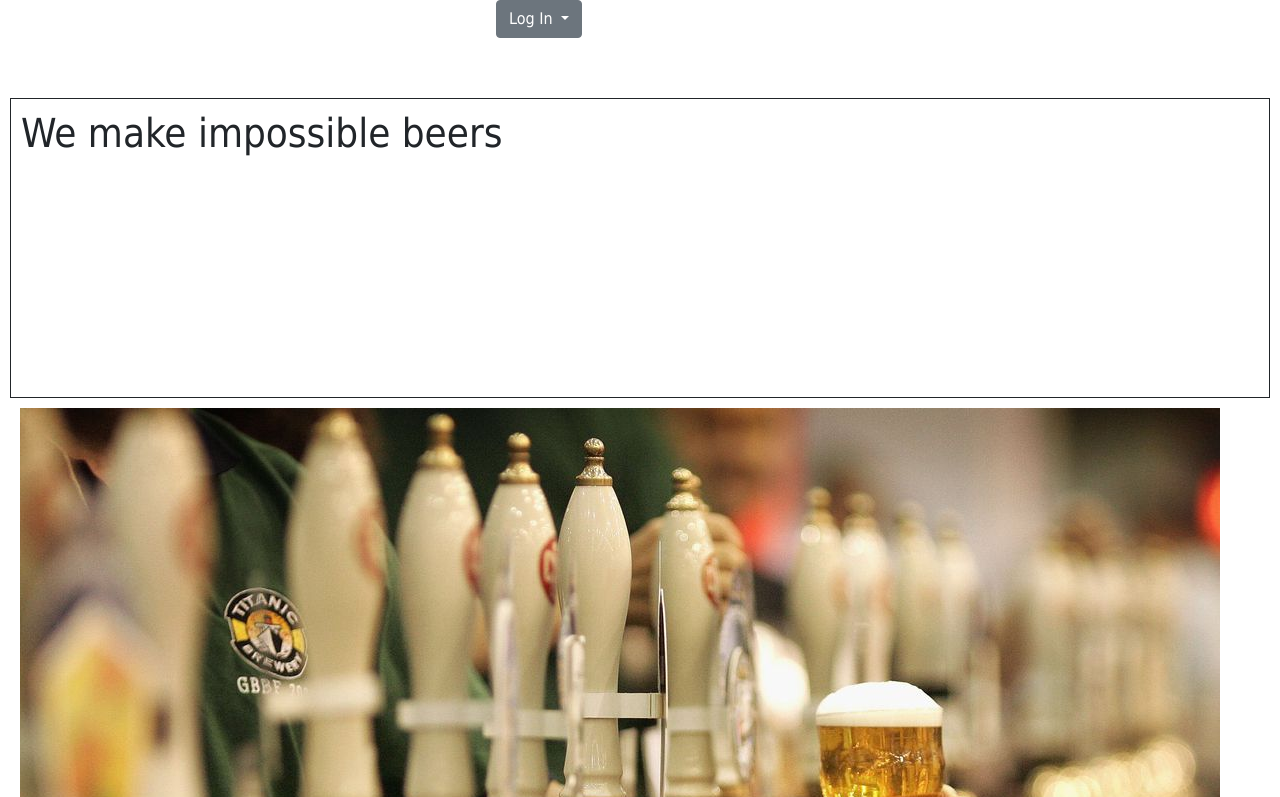
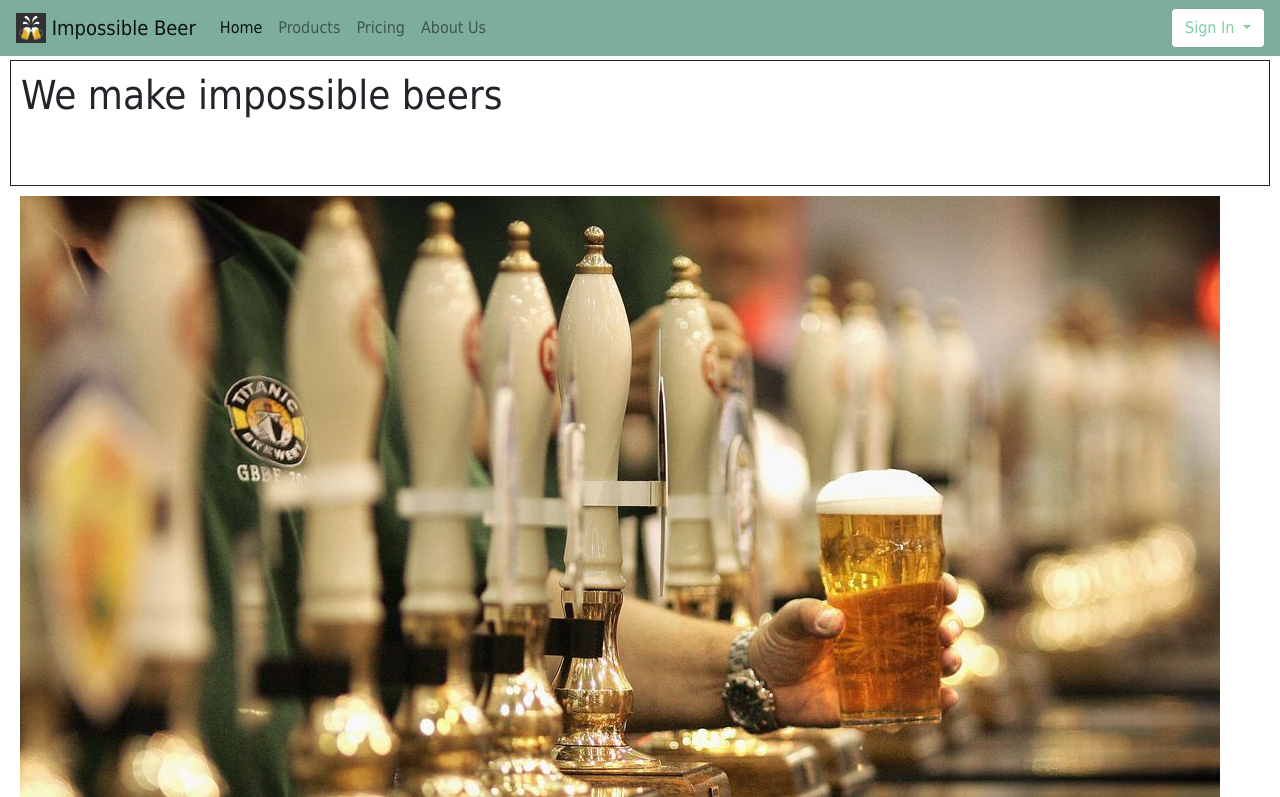
Before and after one commit to amuletum/PFE-FinalProject, a PHP site: page /Products.html in a window 1280 px wide. Shown: the top 797 px of the page. Run offline with PHP 8.4, Linux system fonts and the light colour scheme.

Commit message:
products

```diff
--- a/Products.html
+++ b/Products.html
@@ -16,27 +16,54 @@
 
     <div id="container">
       <div id="header">
-        <div class="menuitem"> <a href="home.html">Home</a> </div>
-        <div class="menuitem"><a href="products.html">Products</a></div>
-        <div class="menuitem"><a href="pricing.html">Pricing</a></div>
-        <div class="menuitem"><a href="Aboutus.html">About us</a></div>
-        <div class="dropdown">
-          <button class="btn btn-secondary dropdown-toggle" type="button" id="LogindropdownButton" data-toggle="dropdown" aria-haspopup="true" aria-expanded="false">
-          Log In
-          </button>
-          <div class="dropdown-menu" aria-labelledby="dropdownMenuButton">
-            <div id="signin">
-              <form class="well form-inline" action="login.php" method="post">
-                <input type="text" class="input-small" placeholder="Email"  name="email" >
-                <input type="password" class="input-small" placeholder="Password" name="password">
-                <br><br>
-                <input type="submit" class="btn btn-primary btn-lg" name="submit" id="logmein" value="Log In">
-              </form>
-            </div>
+        <nav class="navbar navbar-expand-lg navbar-light">
+      <a class="navbar-brand" href="#">
+        <img src="photos/beer_logo.jpg" width="30" height="30" class="d-inline-block align-top" alt="">
+        Impossible Beer
+        </a>
+        <button class="navbar-toggler" type="button" data-toggle="collapse" data-target="#navbarNavAltMarkup" aria-controls="navbarNavAltMarkup" aria-expanded="false" aria-label="Toggle navigation">
+        <span class="navbar-toggler-icon"></span>
+        </button>
+        <div class="collapse navbar-collapse" id="navbarNavAltMarkup">
+          <div class="navbar-nav">
+            <a class="nav-item nav-link active" href="#">Home <span class="sr-only">(current)</span></a>
+            <a class="nav-item nav-link" href="Products.html">Products</a>
+            <a class="nav-item nav-link" href="Pricing.html">Pricing</a>
+            <a class="nav-item nav-link" href="AboutUs.html">About Us</a>
           </div>
         </div>
+
+            <form class="form-inline my-2 my-lg-0">
+      <div class="nav-item dropdown">
+          <button type="button" class="btn signBtn dropdown-toggle" data-toggle="dropdown">
+          Sign In
+          </button>
+      <div class="dropdown-menu dropStyle">
+        <form class="px-4 py-3">
+          <div class="form-group">
+            <label for="exampleDropdownFormEmail1">Email address</label>
+            <input type="email" class="form-control" id="exampleDropdownFormEmail1" placeholder="email@example.com">
+          </div>
+          <div class="form-group">
+            <label for="exampleDropdownFormPassword1">Password</label>
+            <input type="password" class="form-control" id="exampleDropdownFormPassword1" placeholder="Password">
+          </div>
+          <div class="form-check">
+            <input type="checkbox" class="form-check-input" id="dropdownCheck">
+            <label class="form-check-label" for="dropdownCheck">
+              Remember me
+            </label>
+          </div>
+          <button type="submit" class="btn btnUp">Sign in</button>
+        </form>
+        <div class="dropdown-divider"></div>
+        <a class="dropdown-item" href="#signup">New around here? Sign up</a>
       </div>
-    </div>
+        </form>
+      </div> <!-- / dropdown menu -->
+      </div>
+         </nav>
+      </div>
 
     <div id="bodycontent">
 
--- a/final.css
+++ b/final.css
@@ -71,7 +71,7 @@
 }
 #banner{
     position: relative;
-    height:300px;
+    height:auto;
     padding: 10px;
     border:1px solid;
 }
```
